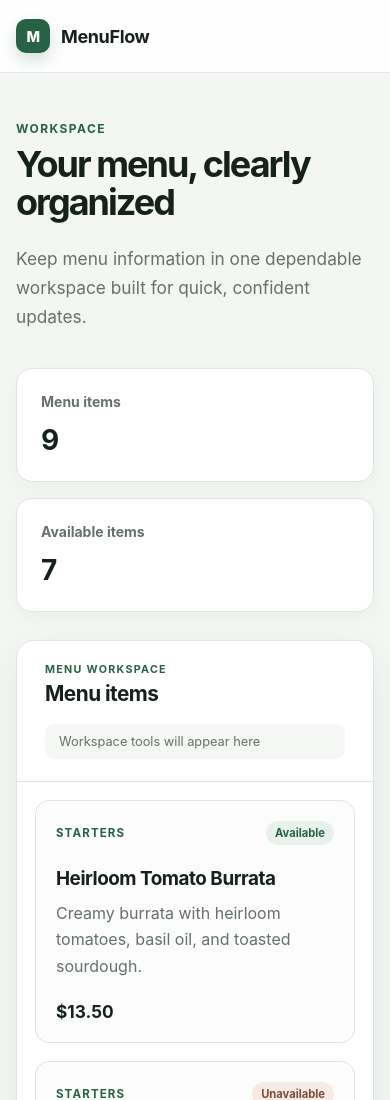
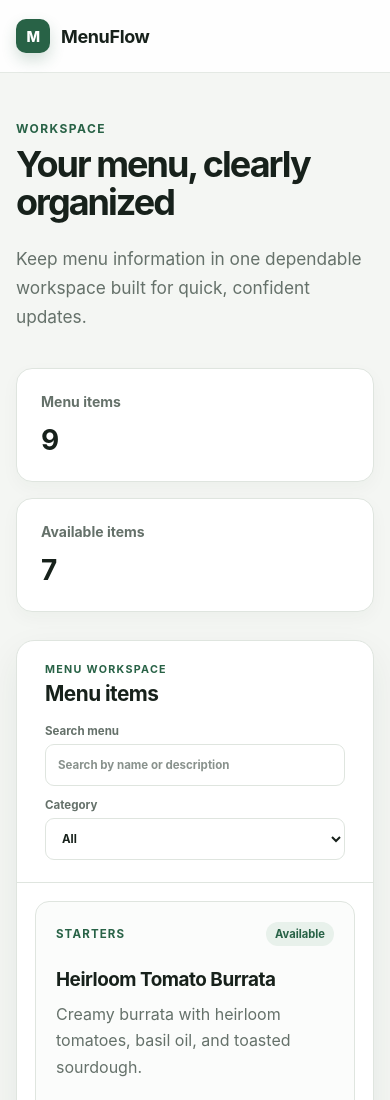
Before and after one commit to tadreebtech/MenuFlow, a React (Vite) app: page / in a window 390 px wide. Shown: the top 1100 px of the page. Built offline with nearby package versions, Linux system fonts and the light colour scheme.

Commit message:
US2.2 Search and Category Filtering

```diff
--- a/src/App.css
+++ b/src/App.css
@@ -147,13 +147,48 @@
   letter-spacing: -0.025em;
 }
 
-.toolbar-placeholder {
-  margin: 0;
-  padding: 10px 14px;
+.toolbar-controls {
+  display: flex;
+  align-items: flex-end;
+  gap: 12px;
+}
+
+.filter-control {
+  display: grid;
+  gap: 6px;
+  color: var(--color-muted);
+  font-size: 0.72rem;
+  font-weight: 700;
+}
+
+.filter-control input,
+.filter-control select {
+  height: 42px;
+  border: 1px solid var(--color-border);
   border-radius: 9px;
-  color: var(--color-muted);
-  background: #f5f7f5;
-  font-size: 0.8rem;
+  color: var(--color-ink);
+  background: #ffffff;
+  outline: none;
+}
+
+.filter-control input {
+  width: min(280px, 32vw);
+  padding: 0 12px;
+}
+
+.filter-control select {
+  min-width: 132px;
+  padding: 0 34px 0 12px;
+}
+
+.filter-control input::placeholder {
+  color: #89928d;
+}
+
+.filter-control input:focus,
+.filter-control select:focus {
+  border-color: var(--color-brand);
+  box-shadow: 0 0 0 3px var(--color-brand-soft);
 }
 
 .content-panel {
@@ -171,6 +206,16 @@
 
 .menu-list > li {
   display: flex;
+}
+
+.menu-empty-state {
+  margin: 0;
+  padding: 56px 24px;
+  border: 1px dashed var(--color-border);
+  border-radius: 14px;
+  color: var(--color-muted);
+  background: #fbfcfb;
+  text-align: center;
 }
 
 .menu-item-card {
@@ -281,7 +326,15 @@
     gap: 18px;
   }
 
-  .toolbar-placeholder {
+  .toolbar-controls {
+    width: 100%;
+  }
+
+  .search-control {
+    flex: 1;
+  }
+
+  .filter-control input {
     width: 100%;
   }
 
@@ -304,6 +357,15 @@
     padding: 18px;
   }
 
+  .toolbar-controls {
+    align-items: stretch;
+    flex-direction: column;
+  }
+
+  .filter-control select {
+    width: 100%;
+  }
+
   .menu-item-card {
     min-height: 0;
     padding: 20px;
--- a/src/App.jsx
+++ b/src/App.jsx
@@ -1,9 +1,24 @@
+import { useState } from 'react'
 import './App.css'
 import MenuList from './components/MenuList.jsx'
 import menuItems from './data/menuItems.js'
 
 function App() {
+  const [searchQuery, setSearchQuery] = useState('')
+  const [selectedCategory, setSelectedCategory] = useState('All')
+
   const availableItemCount = menuItems.filter((item) => item.available).length
+  const categories = [...new Set(menuItems.map((item) => item.category))]
+  const normalizedSearchQuery = searchQuery.trim().toLowerCase()
+  const visibleItems = menuItems.filter((item) => {
+    const matchesSearch =
+      item.name.toLowerCase().includes(normalizedSearchQuery) ||
+      item.description.toLowerCase().includes(normalizedSearchQuery)
+    const matchesCategory =
+      selectedCategory === 'All' || item.category === selectedCategory
+
+    return matchesSearch && matchesCategory
+  })
   const summaryItems = [
     { label: 'Menu items', value: menuItems.length },
     { label: 'Available items', value: availableItemCount },
@@ -48,11 +63,36 @@ function App() {
               <p className="toolbar-kicker">Menu workspace</p>
               <h2 id="workspace-title">Menu items</h2>
             </div>
-            <p className="toolbar-placeholder">Workspace tools will appear here</p>
+            <div className="toolbar-controls">
+              <label className="filter-control search-control">
+                <span>Search menu</span>
+                <input
+                  type="search"
+                  value={searchQuery}
+                  onChange={(event) => setSearchQuery(event.target.value)}
+                  placeholder="Search by name or description"
+                />
+              </label>
+
+              <label className="filter-control category-control">
+                <span>Category</span>
+                <select
+                  value={selectedCategory}
+                  onChange={(event) => setSelectedCategory(event.target.value)}
+                >
+                  <option value="All">All</option>
+                  {categories.map((category) => (
+                    <option key={category} value={category}>
+                      {category}
+                    </option>
+                  ))}
+                </select>
+              </label>
+            </div>
           </header>
 
           <div className="content-panel">
-            <MenuList items={menuItems} />
+            <MenuList items={visibleItems} />
           </div>
         </section>
       </main>
--- a/src/components/MenuList.jsx
+++ b/src/components/MenuList.jsx
@@ -1,6 +1,14 @@
 import MenuItemCard from './MenuItemCard.jsx'
 
 function MenuList({ items }) {
+  if (items.length === 0) {
+    return (
+      <p className="menu-empty-state">
+        No menu items match the current filters.
+      </p>
+    )
+  }
+
   return (
     <ul className="menu-list">
       {items.map((item) => (
```
